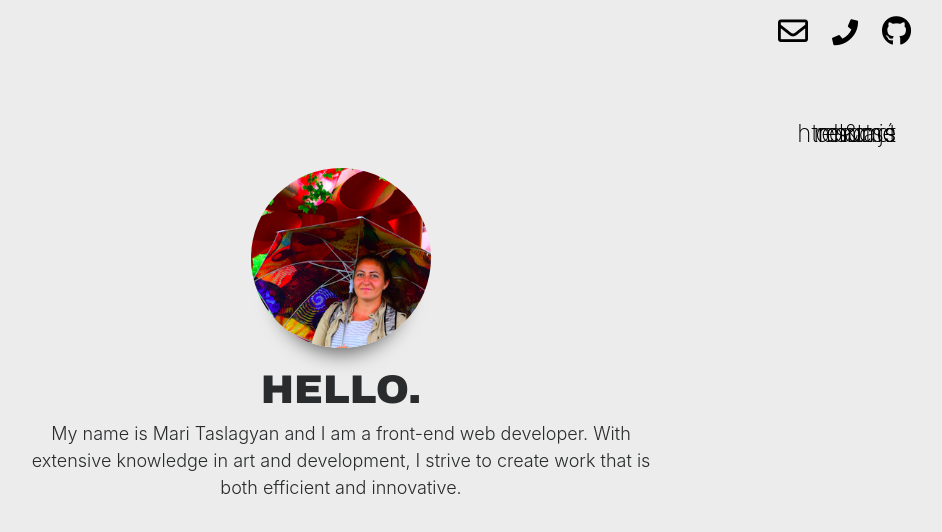
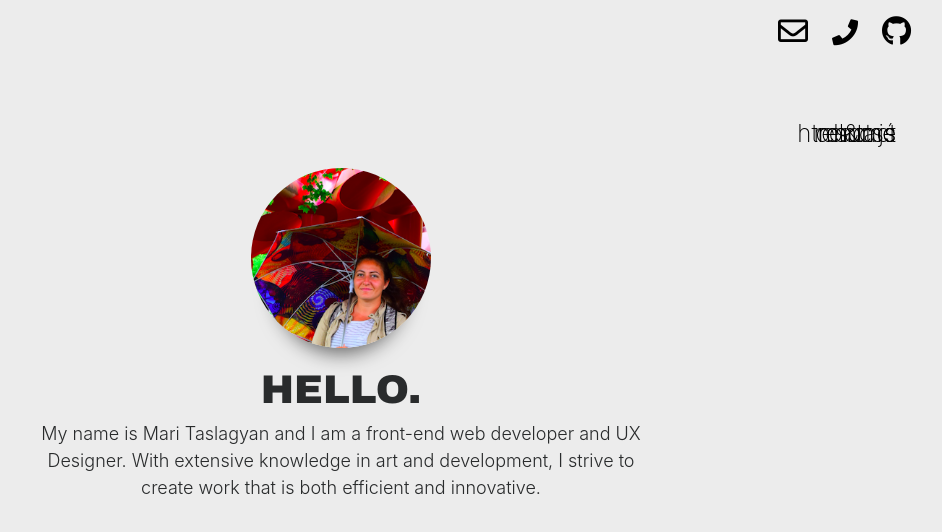
Before and after one commit to mtaslagyan/Portfolio_v2, a React (Create React App) app: page / in a window 1280 px wide. Shown: the top 532 px of the page, without its empty margins (299-1241 px from the left). Built offline with nearby package versions, Linux system fonts and the light colour scheme; a web font is replaced by a local one.

Commit message:
Update Home.js

```diff
--- a/src/Components/Home/Home.js
+++ b/src/Components/Home/Home.js
@@ -10,7 +10,7 @@ const Home = () => {
                 <div className={`home home-${status} text-center`}>
                     <img className="profilePic" src={ProfileImg} alt="Mari Taslagyan holding an umbrella." />
                     <h1 className="hello">HELLO.</h1>
-                    <p className="about">My name is Mari Taslagyan and I am a front-end web developer. With extensive knowledge in art and development, I strive to create work that is both efficient and innovative.</p>
+                    <p className="about">My name is Mari Taslagyan and I am a front-end web developer and UX Designer. With extensive knowledge in art and development, I strive to create work that is both efficient and innovative.</p>
                 </div>
             )}
         </Transition>
```
